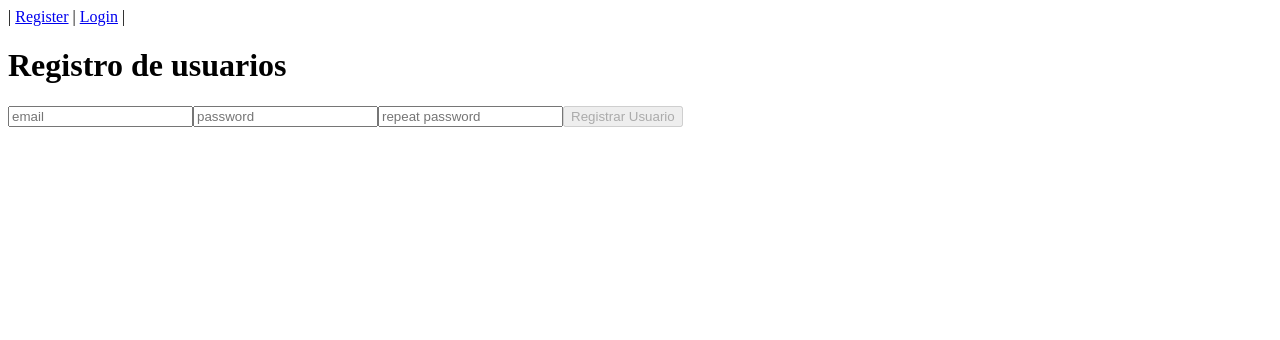
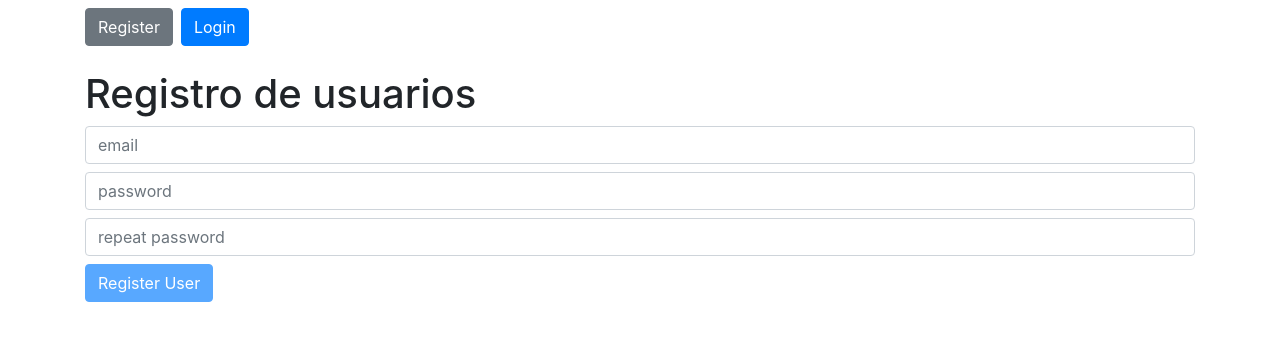
Before and after one commit to DeyviDeLaCruz/vue-firebase-example, a Vue app: page /register in a window 1280 px wide. Shown: the top 340 px of the page. Built offline with nearby package versions, Linux system fonts and the light colour scheme; no server answers.

Commit message:
bootstrap css

```diff
--- a/public/index.html
+++ b/public/index.html
@@ -6,6 +6,7 @@
     <meta name="viewport" content="width=device-width,initial-scale=1.0">
     <link rel="icon" href="<%= BASE_URL %>favicon.ico">
     <title><%= htmlWebpackPlugin.options.title %></title>
+    <link rel="stylesheet" href="https://stackpath.bootstrapcdn.com/bootstrap/4.5.2/css/bootstrap.min.css" integrity="sha384-JcKb8q3iqJ61gNV9KGb8thSsNjpSL0n8PARn9HuZOnIxN0hoP+VmmDGMN5t9UJ0Z" crossorigin="anonymous">
   </head>
   <body>
     <noscript>
--- a/src/App.vue
+++ b/src/App.vue
@@ -1,9 +1,9 @@
 <template>
-  <div>
-    <router-link to="/" v-if="existUser">Home</router-link> |
-    <router-link to="/register" v-if="!existUser">Register</router-link> |
-      <router-link to="/login" v-if="!existUser">Login</router-link> |
-      <button v-if="existUser" @click="logout">
+  <div class="container mt-2" id="app">
+    <router-link to="/" v-if="existUser" class="btn btn-primary mr-2">Home</router-link>
+    <router-link to="/register" v-if="!existUser" class="btn btn-secondary mr-2">Register</router-link>
+      <router-link to="/login" v-if="!existUser" class="btn btn-primary mr-2">Login</router-link>
+      <button v-if="existUser" @click="logout" class="btn btn-danger">
         Logout
       </button>
     <router-view/>
--- a/src/views/Add.vue
+++ b/src/views/Add.vue
@@ -1,9 +1,9 @@
 <template>
-    <div>
+    <div class="mt-4">
         <h1>Add Task</h1>
         <form @submit.prevent="addTask(name)">
-            <input type="text" v-model="name">
-            <button type="submit">Guardar</button>
+            <input type="text" v-model="name" class="form-control mb-2" placeholder="Type a task">
+            <button type="submit" class="btn btn-success">Save</button>
         </form>
     </div>
 </template>
--- a/src/views/Edit.vue
+++ b/src/views/Edit.vue
@@ -1,9 +1,9 @@
 <template>
-    <div>
+    <div class="mt-4">
         <h1>Edit Task</h1>
         <form @submit.prevent="editTask(task)" >
-            <input type="text" v-model="task.name">
-            <button type="submit">Guardar</button>
+            <input type="text" v-model="task.name" class="form-control mb-2">
+            <button type="submit" class="btn btn-warning">Save</button>
         </form>
     </div>
 </template>
--- a/src/views/Home.vue
+++ b/src/views/Home.vue
@@ -1,17 +1,19 @@
 <template>
-    <div>
-        <h1>Home Protected</h1>
-        <p>{{ user.email }}</p>
+    <div class="mt-4">
+        <div class="text-center">
+            <h1>Home Protected</h1>
+            <p>{{ user.email }}</p>
+        </div>
         <router-link to="/add">
-            <button>Add</button>
+            <button class="btn btn-success mb-2">Add</button>
         </router-link>
-        <ul>
-            <li v-for="(task, index) in tasks" :key="index">
+        <ul class="list-group">
+            <li v-for="(task, index) in tasks" :key="index" class="list-group-item">
                 {{ task.name }}
-                <router-link :to="{name: 'Edit', params: {id: task.id}}">
-                    <button>edit</button>
+                <button @click="deleteTask(task.id)" class="btn btn-sm btn-danger float-right ml-2">delete</button>
+                <router-link :to="{name: 'Edit', params: {id: task.id}}" class="float-right">
+                    <button class="btn btn-sm btn-warning">edit</button>
                 </router-link>
-                <button @click="deleteTask(task.id)">delete</button>
             </li>
         </ul>
     </div>
--- a/src/views/Login.vue
+++ b/src/views/Login.vue
@@ -1,11 +1,10 @@
 <template>
-    <div>
+    <div class="mt-4">
         <h1>Login User</h1>
         <form @submit.prevent="loginUser({email: email, password: password})">
-            <input type="email" placeholder="Type your email" v-model="email">
-            <input type="password" placeholder="Type your password" v-model="password">
-            <button type="submit">Login</button>
-
+            <input type="email" placeholder="Type your email" v-model="email" class="form-control mb-2">
+            <input type="password" placeholder="Type your password" v-model="password" class="form-control mb-2">
+            <button type="submit" class="btn btn-primary">Login</button>
         </form>
         <p>{{ error }}</p>
     </div>
--- a/src/views/Register.vue
+++ b/src/views/Register.vue
@@ -1,12 +1,12 @@
 <template>
-    <div>
+    <div class="mt-4">
         <h1>Registro de usuarios</h1>
         <form @submit.prevent="createUser({email: email, password: password})">
-            <input type="email" placeholder="email" v-model="email">
-            <input type="password" placeholder="password" v-model="password">
-            <input type="password" placeholder="repeat password" v-model="password_confirm">
+            <input type="email" placeholder="email" v-model="email" class="form-control mb-2">
+            <input type="password" placeholder="password" v-model="password" class="form-control mb-2">
+            <input type="password" placeholder="repeat password" v-model="password_confirm" class="form-control mb-2">
 
-            <button type="submit" :disabled='!desactivar'>Registrar Usuario</button>
+            <button type="submit" :disabled='!desactivar' class="btn btn-primary">Register User</button>
         </form>
         <p>{{ error }}</p>
     </div>
```
